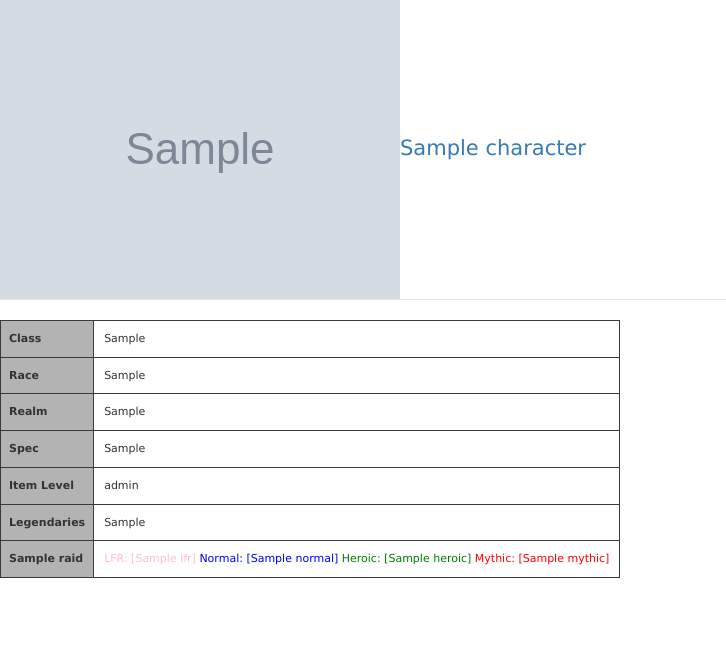
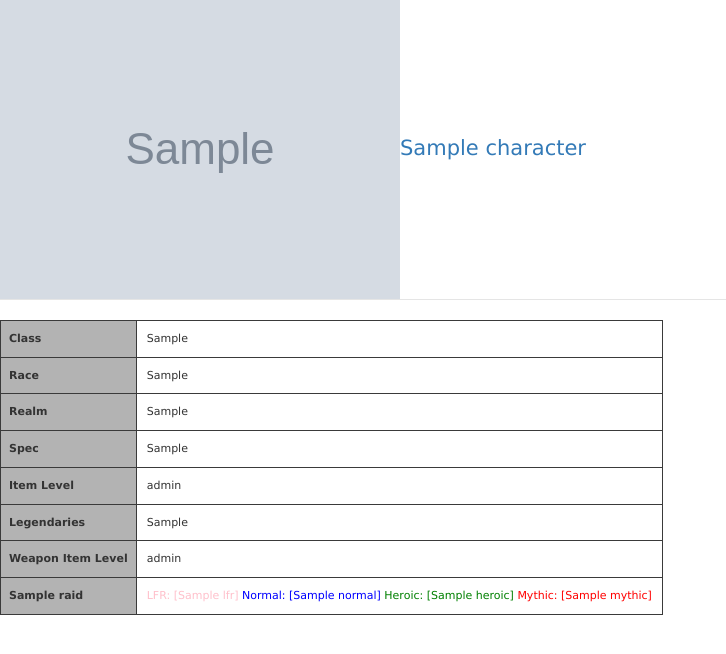
Before and after one commit to jwshive/wow-looking-for-group, a Django app: template frontdoor/templates/result.html in a window 1280 px wide. Shown: the part 72-726 px from the top of the page, without its empty margins (0-726 px from the left). Run offline with Django 3.2, Linux system fonts and the light colour scheme; the template is opened without the code that fills it: most values are stand-ins (such as "Sample title", 1, 10 or a date in 2020); some libraries are stand-ins or nearby versions.

Commit message:
Added weapon item level

```diff
--- a/frontdoor/api_functions.py
+++ b/frontdoor/api_functions.py
@@ -164,6 +164,7 @@ class BlizzardAPI:
         legendary_data = json.loads(response.read().decode('UTF-8'))
 
         equipped_ilevel = legendary_data['items']['averageItemLevelEquipped']
+        weapon_ilevel = legendary_data['items']['mainHand']['itemLevel']
 
         legendary_items = []
 
@@ -183,6 +184,7 @@ class BlizzardAPI:
                 'class': CLASSES[character_class],
                 'level': character_level,
                 'equipped_ilevel': equipped_ilevel,
+                'weapon_ilevel': weapon_ilevel,
                 'legendaries': '<br>'.join(legendary_items) if legendary_items else "No Legendary Items.",
                 'thumbnail': thumbnail,
                 'spec': spec,
--- a/frontdoor/models.py
+++ b/frontdoor/models.py
@@ -46,6 +46,7 @@ class ProcessedToons(models.Model):
     character_level = models.IntegerField()
     character_thumbnail = models.CharField(max_length=100)
     character_equipped_ilevel = models.IntegerField()
+    character_weapon_ilevel = models.IntegerField()
     character_legendaries = models.CharField(max_length=100)
     character_progression = models.TextField()
     group_lookup_trackback = models.ForeignKey(RequestedParses)
--- a/frontdoor/templates/result.html
+++ b/frontdoor/templates/result.html
@@ -28,6 +28,9 @@
 			<tr>
 				<th align="right">Legendaries</th><td align="left">{{ character.toon_legendaries|safe }}</td>
 			</tr>
+			<tr>
+				<th align="right">Weapon Item Level</th><td align="left">{{ character.toon_weapon_ilevel }}</td>
+			</tr>
 			{% for raid in character.toon_progression %}
 			<tr>
 				<th>{{ raid.raid_name }}</th>
--- a/frontdoor/views.py
+++ b/frontdoor/views.py
@@ -37,6 +37,7 @@ def parse_group(request):
         toon_class = results['class']
         toon_faction = results['faction']
         toon_ilevel = results['equipped_ilevel']
+        toon_weapon_ilevel = results['weapon_ilevel']
         toon_name = results['name']
         toon_race = results['race']
         toon_spec = results['spec']
@@ -57,12 +58,13 @@ def parse_group(request):
                 character_level=toon_level,
                 character_thumbnail=toon_thumbnail,
                 character_equipped_ilevel=toon_ilevel,
+                character_weapon_ilevel=toon_weapon_ilevel,
                 character_legendaries=toon_legendaries,
                 character_progression=toon_progression,
                 group_lookup_trackback=RequestedParses.objects.get(pk=new_data.id)
                 )
         toon_stash = {}
-        toon_stash = {'toon_class': toon_class, 'toon_faction': toon_faction, 'toon_ilevel': toon_ilevel, 'toon_name': toon_name, 'toon_race': toon_race, 'toon_spec': toon_spec, 'toon_legendaries': toon_legendaries, 'toon_realm': toon_realm, 'toon_progression': toon_progression, 'toon_thumbnail': toon_thumbnail, 'api_image_url_base': site_settings.blizzard_api_image_url_base, 'api_armory_base_link': site_settings.blizzard_armory_base_link}
+        toon_stash = {'toon_class': toon_class, 'toon_faction': toon_faction, 'toon_ilevel': toon_ilevel, 'toon_weapon_ilevel': toon_weapon_ilevel, 'toon_name': toon_name, 'toon_race': toon_race, 'toon_spec': toon_spec, 'toon_legendaries': toon_legendaries, 'toon_realm': toon_realm, 'toon_progression': toon_progression, 'toon_thumbnail': toon_thumbnail, 'api_image_url_base': site_settings.blizzard_api_image_url_base, 'api_armory_base_link': site_settings.blizzard_armory_base_link}
         toon_info.append(toon_stash)
 
 
```
Also changed, not shown: frontdoor/migrations/0005_processedtoons_character_weapon_ilevel.py (added).
